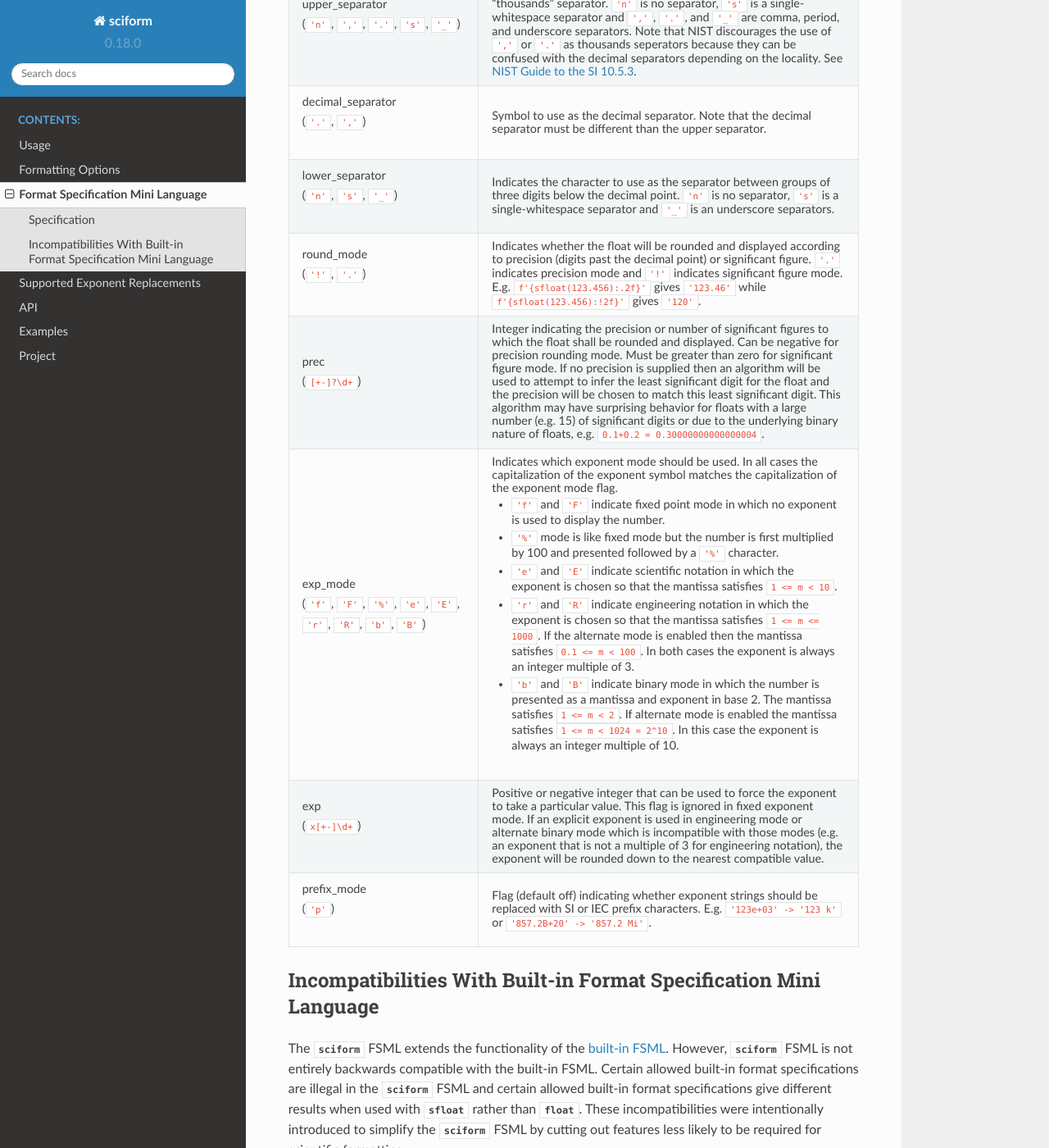
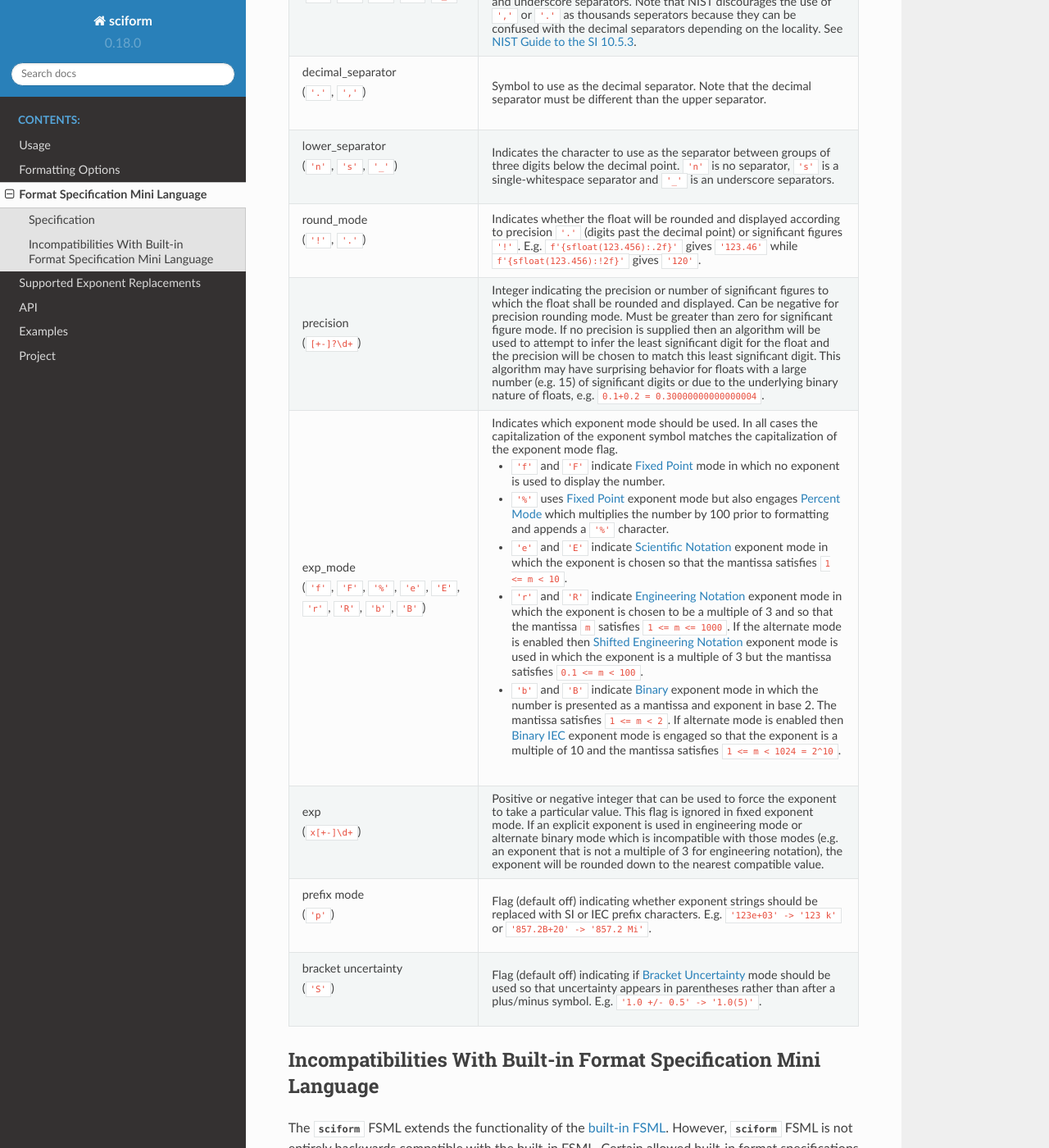
Before and after one commit to jagerber48/sciform, a Sphinx documentation site: the page built from docs/source/fsml.rst, in a window 1280 px wide and 1400 px high, scrolled down 1138 px. Shown: the whole window at 82% size. Built offline with Sphinx 7.4.7 and the Read the Docs theme 2.0.0, drawn with Linux system fonts in a browser that asks for light colours; some of the changed text lies outside the part shown.

Commit message:
cleanup fsml.rst

```diff
--- a/docs/source/fsml.rst
+++ b/docs/source/fsml.rst
@@ -24,10 +24,9 @@ The :mod:`sciform` format specification mini language is given by::
     decimal_separator  ::=  "." | ","
     lower_separator    ::=  "n" | "s" | "_"
     round_mode         ::=  "!" | "."
-    prec               ::=  -?digit+
+    precision          ::=  [+-]?digit+
     exp_mode           ::=  "f" | "F" | "%" | "e" | "E" | "r" | "R" | "b" | "B" |
-    exp                ::=  [+-]digit+
-    prefix_mode        ::=  p
+    exp                ::=  [+-]?digit+
 
 Details about the terms in the FSML are described below.
 
@@ -52,11 +51,9 @@ Details about the terms in the FSML are described below.
        | (``'#'``)
      - Alternate mode is enabled (disabled by default) if the ``'#'``
        flag is included in the format specification. In engineering
-       notation (``r`` or ``R``), the alternate mode coerces the
-       mantissa `m` to be ``0.1 <= m < 100`` rather than
-       ``1 <= m < 1000``. In binary mode (``b`` or ``B``), the alternate
-       flag coerces the mantissa to be between ``1 <= m < 1024`` rather
-       than ``1 <= m < 2``.
+       mode (``r`` or ``R``), the alternate mode engages
+       :ref:`engineering_shifted` mode. In binary mode (``b`` or ``B``),
+       the alternate mode engages :ref:`binary_iec` mode.
    * - | fill_top_digit
        | (``\d+``)
      - Any non-negative integer, default (0). Indicates the decimal or
@@ -87,12 +84,11 @@ Details about the terms in the FSML are described below.
    * - | round_mode
        | (``'!'``, ``'.'``)
      - Indicates whether the float will be rounded and displayed
-       according to precision (digits past the decimal point) or
-       significant figure. ``'.'`` indicates precision mode and ``'!'``
-       indicates significant figure mode. E.g.
-       ``f'{sfloat(123.456):.2f}'`` gives ``'123.46'`` while
-       ``f'{sfloat(123.456):!2f}'`` gives ``'120'``.
-   * - | prec
+       according to precision ``'.'`` (digits past the decimal point) or
+       significant figures ``'!'``. E.g. ``f'{sfloat(123.456):.2f}'``
+       gives ``'123.46'`` while ``f'{sfloat(123.456):!2f}'`` gives
+       ``'120'``.
+   * - | precision
        | (``[+-]?\d+``)
      - Integer indicating the precision or number of significant figures
        to which the float shall be rounded and displayed. Can be
@@ -111,24 +107,26 @@ Details about the terms in the FSML are described below.
        capitalization of the exponent symbol matches the capitalization
        of the exponent mode flag.
 
-       * ``'f'`` and ``'F'`` indicate fixed point mode in which no
-         exponent is used to display the number.
-       * ``'%'`` mode is like fixed mode but the number is first
-         multiplied by 100 and presented followed by a ``'%'``
-         character.
-       * ``'e'`` and ``'E'`` indicate scientific notation in which the
-         exponent is chosen so that the mantissa satisfies
+       * ``'f'`` and ``'F'`` indicate :ref:`fixed_point` mode in which
+         no exponent is used to display the number.
+       * ``'%'`` uses :ref:`fixed_point` exponent mode but also engages
+         :ref:`percent_mode` which multiplies the number by 100 prior to
+         formatting and appends a ``'%'`` character.
+       * ``'e'`` and ``'E'`` indicate :ref:`scientific` exponent mode in
+         which the exponent is chosen so that the mantissa satisfies
          ``1 <= m < 10``.
-       * ``'r'`` and ``'R'`` indicate engineering notation in which the
-         exponent is chosen so that the mantissa satisfies
-         ``1 <= m <= 1000``. If the alternate mode is enabled then the
-         mantissa satisfies ``0.1 <= m < 100``. In both cases the
-         exponent is always an integer multiple of 3.
-       * ``'b'`` and ``'B'`` indicate binary mode in which the number is
-         presented as a mantissa and exponent in base 2. The mantissa
-         satisfies ``1 <= m < 2``. If alternate mode is enabled the
-         mantissa satisfies ``1 <= m < 1024 = 2^10``. In this case the
-         exponent is always an integer multiple of 10.
+       * ``'r'`` and ``'R'`` indicate :ref:`engineering` exponent mode
+         in which the exponent is chosen to be a multiple of 3 and so
+         that the mantissa ``m`` satisfies ``1 <= m <= 1000``. If the
+         alternate mode is enabled then :ref:`engineering_shifted`
+         exponent mode is used in which the exponent is a multiple of 3
+         but the mantissa satisfies ``0.1 <= m < 100``.
+       * ``'b'`` and ``'B'`` indicate :ref:`binary` exponent mode in
+         which the number is presented as a mantissa and exponent in
+         base 2. The mantissa satisfies ``1 <= m < 2``. If alternate
+         mode is enabled then :ref:`binary_iec` exponent mode is
+         engaged so that the exponent is a multiple of 10 and the
+         mantissa satisfies ``1 <= m < 1024 = 2^10``.
    * - | exp
        | (``x[+-]\d+``)
      - Positive or negative integer that can be used to force the
@@ -138,11 +136,17 @@ Details about the terms in the FSML are described below.
        with those modes (e.g. an exponent that is not a multiple of 3
        for engineering notation), the exponent will be rounded down to
        the nearest compatible value.
-   * - | prefix_mode
+   * - | prefix mode
        | (``'p'``)
      -  Flag (default off) indicating whether exponent strings should be
         replaced with SI or IEC prefix characters. E.g.
         ``'123e+03' -> '123 k'`` or ``'857.2B+20' -> '857.2 Mi'``.
+   * - | bracket uncertainty
+       | (``'S'``)
+     - Flag (default off) indicating if :ref:`bracket_uncertainty` mode
+       should be used so that uncertainty appears in parentheses rather
+       than after a plus/minus symbol. E.g.
+       ``'1.0 +/- 0.5' -> '1.0(5)'``.
 
 
 
@@ -175,17 +179,13 @@ for scientific formatting.
   * Inclusion of a hanging decimal point, e.g. ``123.``.
     :mod:`sciform` never includes a hanging decimal point.
 
-* Python float formatting uses a pre-selected, hard-coded precion of 6
-  for ``f``, ``F``, ``%``, ``e``, and ``E`` modes. When no precision or
-  significant figure specification is provided, :mod:`sciform`, instead,
-  infers the precision or sig fig specification from the float by
-  determining the least significant decimal digit required to represent
-  it. Note that there may be surprising results for floats that require
-  more decimals to represent than ``sys.float_info.dig`` such as
-  ``0.1 * 3``.
-
-  * ``f'{float(0.3):f}'`` yield ``0.300000`` while ``f'{sfloat(0.3):f}``
-    yields ``0.3``.
+* Python float formatting uses a default precion of 6 for ``f``, ``F``,
+  ``%``, ``e``, and ``E`` modes if no explicit precision is supplied.
+  When no precision or significant figure specification is provided,
+  :mod:`sciform`, instead, infers the precision or sig fig specification
+  from the float by determining the least significant digit required to
+  represent it. E.g. ``f'{float(0.3):f}'`` yield ``0.300000`` while
+  ``f'{sfloat(0.3):f}`` yields ``0.3``.
 
 * The built-in FSML supports left-aligned, right-aligned,
   center-aligned, and sign-aware string padding by any character. In the
@@ -193,16 +193,14 @@ for scientific formatting.
   the resulting string (including all punctuation such as ``+``, ``-``,
   ``.``, ``e``, etc.) should be filled to. ``sciform`` takes the
   perspective that these padding features are mostly tasks for string
-  formatters, not number formatters. :mod:`sciform`, instead, only
-  supports padding by a space ``' '`` or zero. For :mod:`sciform`, the
-  user specifies the digits place to which the number should be padded.
+  formatters, not number formatters. For :mod:`sciform`, the user
+  specifies the digits place to which the number should be padded.
   The fill character may only be ``' '`` or ``'0'`` and must always be
-  followed by the sign aware `=` flag. There is no ``0`` flag that may
-  be placed before the width field to indicate sign-aware zero padding.
-
-  * ``f'{float(12): =4}`` yields ``'  12'`` while ``f{sfloat(12): =4}``
-    yeilds ``'   12'``. I.e. fill characters are padded up to the
-    ``10^4`` digits place.
+  followed by the sign aware `=` flag. There is no ``0`` flag, as in the
+  built-in FSML, that may be placed before the width field to indicate
+  sign-aware zero padding. E.g. ``f'{float(12): =4}`` yields ``'  12'``
+  while ``f{sfloat(12): =4}`` yeilds ``'   12'``. Fill characters are
+  padded up to the ``10^4`` digits place.
 
 * The built-in FSML supports displaying negative zero, but also supports
   an option to coerce negative zero to be positive by including a
```
Also changed, not shown: other parts of docs/source/fsml.rst (+4 -4 lines), docs/source/options.rst (+21 -0 lines).
